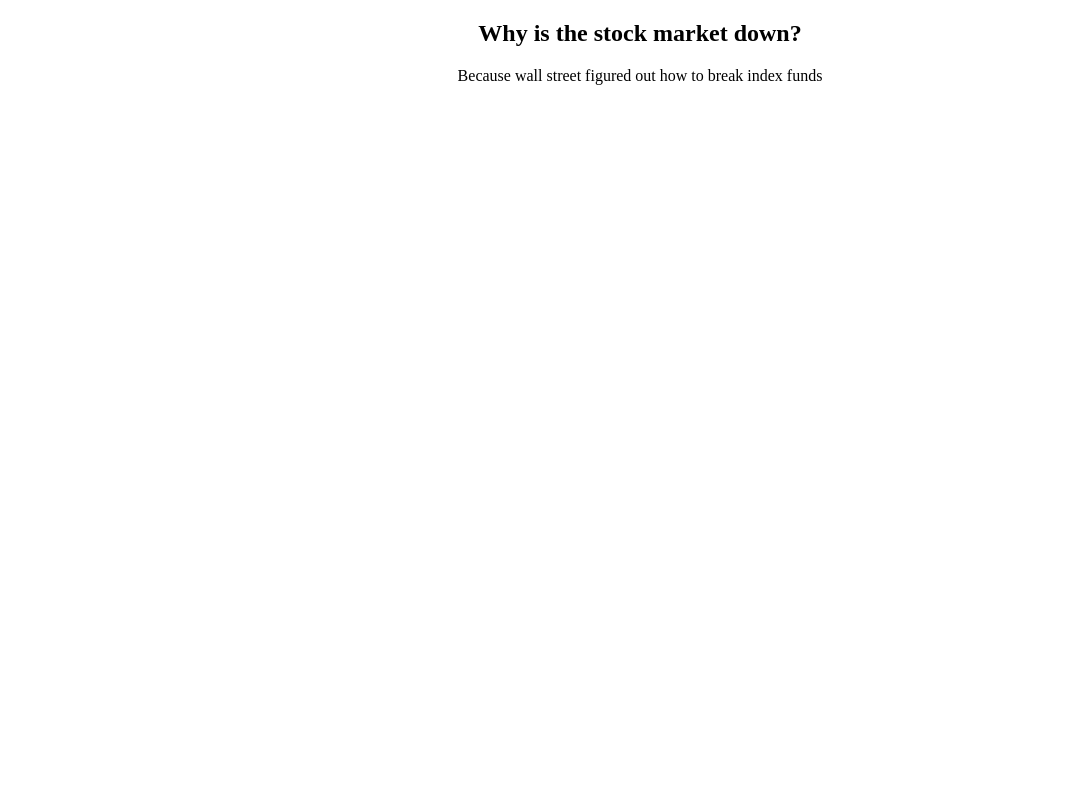
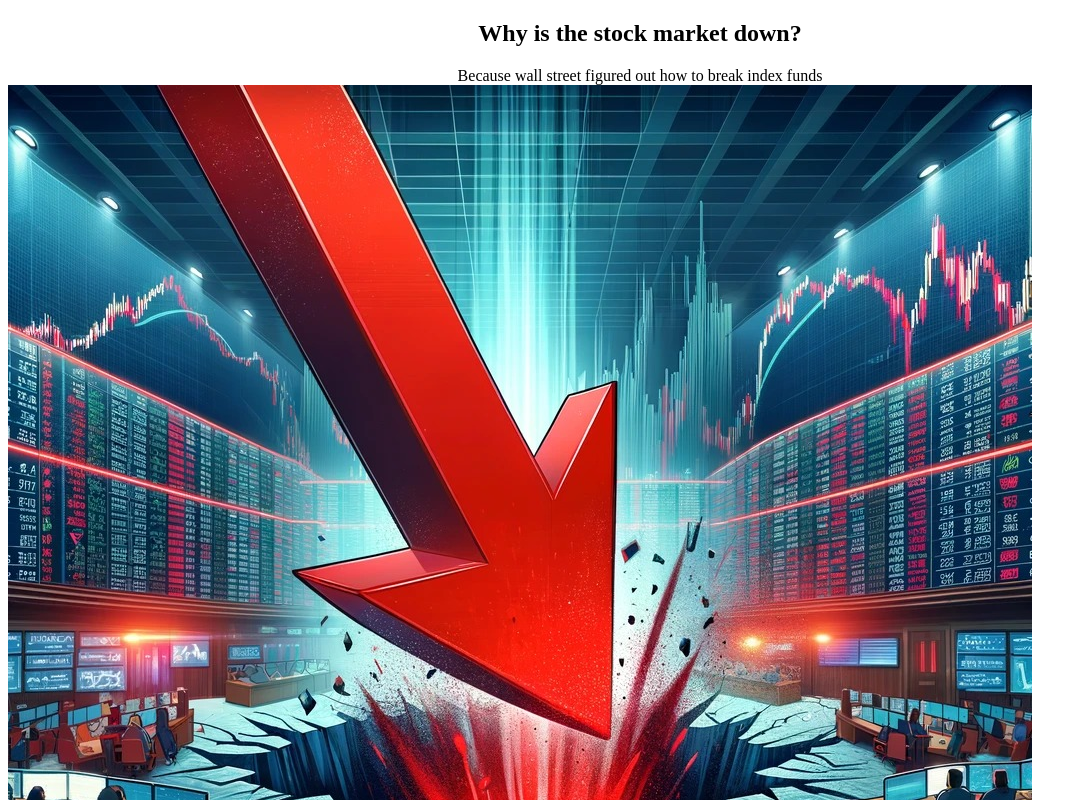
Before and after one commit to paulgmiller/stonks, a plain HTML site: page index.html in a window 1280 px wide. Shown: the top 800 px of the page, without its empty margins (0-1087 px from the left). Drawn offline with Linux system fonts and the light colour scheme.

Commit message:
try it out

```diff
--- a/index.html
+++ b/index.html
@@ -37,5 +37,6 @@
 <body>
     <h2>Why is the stock market down?</h2>
     <div></div>
+    <img src="/down.jpg" />
 </body>
 </html>
```
Also changed, not shown: down.jpg (added).
